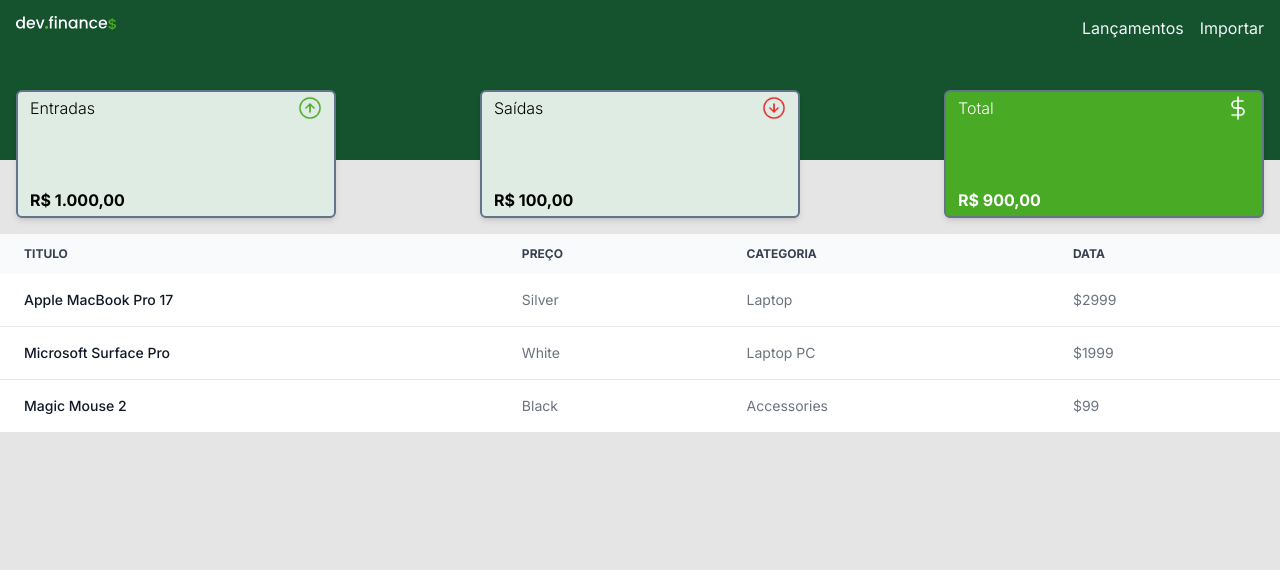
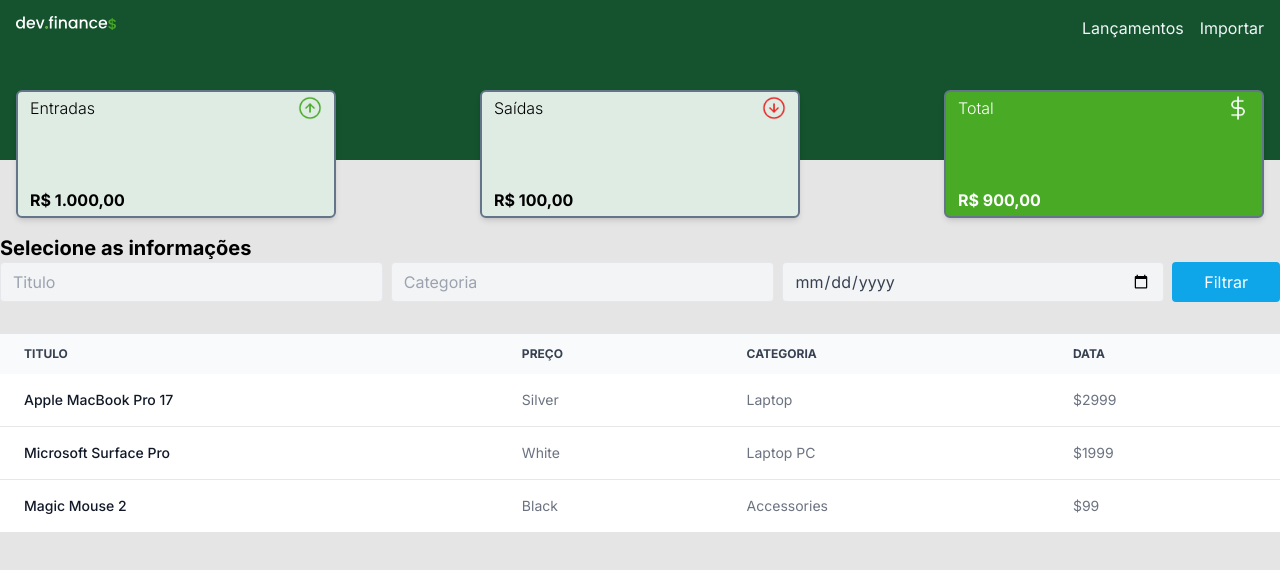
Before and after one commit to thiago-santanna/tss-cloud-finances, a Next.js app: page /dashboard in a window 1280 px wide. Shown: the top 570 px of the page. Built offline with nearby package versions, Linux system fonts and the light colour scheme.

Commit message:
formulario de pesquisa

```diff
--- a/src/app/dashboard/page.tsx
+++ b/src/app/dashboard/page.tsx
@@ -1,4 +1,5 @@
 import Card from "@/components/card";
+import FormFilter from "@/components/form-filter";
 import Header from "@/components/header";
 import SimpleTable from "@/components/simple-table";
 import { TituloCardPNG } from "@/models/tituloCard";
@@ -39,6 +40,8 @@ export default function Dashboard() {
         />
       </div>
 
+      <FormFilter />
+
       <SimpleTable />
     </>
   );
--- /dev/null
+++ b/src/components/form-filter/index.tsx
@@ -0,0 +1,39 @@
+export default function FormFilter() {
+  return (
+    <div className="container mx-auto py-4">
+      <p className="font-bold text-xl">Selecione as informações</p>
+      <form>
+        <div className="flex flex-col gap-2 md:flex-row justify-between">
+          <input
+            type="text"
+            name="title"
+            id="title"
+            className="bg-gray-100 border border-gray-200 rounded py-1 px-3 block focus:ring-blue-500 focus:border-blue-500 text-gray-700 w-full"
+            placeholder="Titulo"
+          />
+          <input
+            type="text"
+            name="category"
+            id="category"
+            className="bg-gray-100 border border-gray-200 rounded py-1 px-3 block focus:ring-blue-500 focus:border-blue-500 text-gray-700 w-full"
+            placeholder="Categoria"
+          />
+          <input
+            type="date"
+            name="date"
+            id="date"
+            className="bg-gray-100 border border-gray-200 rounded py-1 px-3 block focus:ring-blue-500 focus:border-blue-500 text-gray-700 w-full"
+            placeholder="Data de Lançamento"
+          />
+
+          <button
+            type="submit"
+            className="py-2 px-8 bg-sky-500 text-white rounded hover:bg-sky-600 active:bg-sky-700 disabled:opacity-50"
+          >
+            Filtrar
+          </button>
+        </div>
+      </form>
+    </div>
+  );
+}
```
